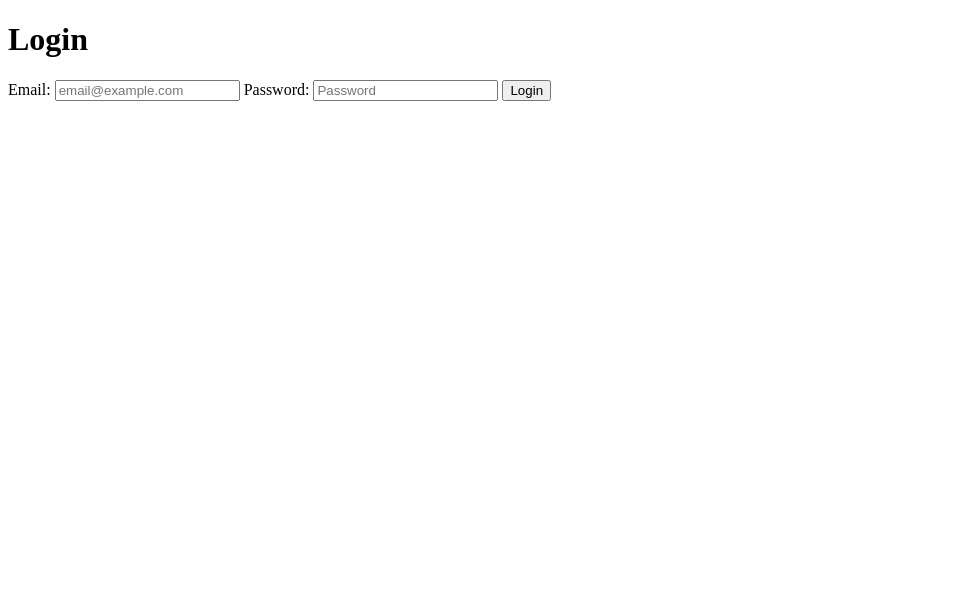
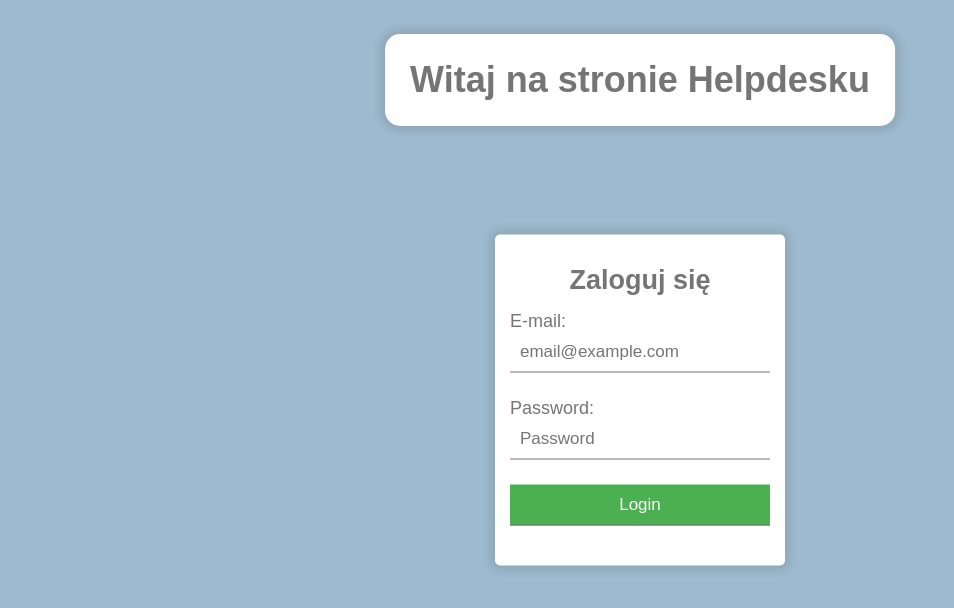
Before and after one commit to BaroshVBi/helpdesk, a website: page helpdesk/login.html in a window 1280 px wide. Shown: the whole page, without its empty margins (0-954 px from the left). Drawn offline with Linux system fonts and the light colour scheme.

Commit message:
login page css

```diff
--- a/helpdesk/login.html
+++ b/helpdesk/login.html
@@ -3,17 +3,19 @@
 <html xmlns="http://www.w3.org/1999/xhtml">
 <head>
     <meta charset="utf-8" />
+    <link rel="stylesheet" type="text/css" href="/style.css">
     <title>login</title>
 </head>
 <body>
-    <div class="login">
-        <h1>Login</h1>
+    <div class="banner center" style="top:10%;"><h1>Witaj na stronie Helpdesku</h1></div>
+    <div class="login center">
+        <h2>Zaloguj się</h2>
         <form action="/auth" method="post">
-            <label for="username">Email:</label>
-            <input type="text" name="email" placeholder="email@example.com" id="email" required>
-            <label for="password">Password:</label>
-            <input type="password" name="password" placeholder="Password" id="password" required>
-            <input type="submit" value="Login">
+            <label for="username">E-mail:</label><br>
+            <input type="text" name="email" placeholder="email@example.com" id="email" required><br>
+            <label for="password">Password:</label><br>
+            <input type="password" name="password" placeholder="Password" id="password" required><br>
+            <input type="submit" value="Login"/>
         </form>
     </div>
 </body>
--- a/helpdesk/public/Style.css
+++ b/helpdesk/public/Style.css
@@ -1,6 +1,7 @@
 body {
     background-color: #9ebace;
     margin: 0;
+    font-family: Arial, Helvetica, sans-serif;
 }
 
 td, th {
@@ -196,6 +197,58 @@ h2 {
     text-align: center;
 }
 
+.banner {
+    background-color: white;
+    padding: 25px;
+    border-radius: 15px;
+    box-shadow: 0px 0px 9px 5px rgba(0,0,0,0.1);
+    font-size: 18px;
+    color: #757575;
+}
+
+    .banner h1 {
+        margin: 0;
+    }
+
+.login {
+    background-color: white;
+    padding: 15px;
+    border-radius: 5px;
+    box-shadow: 0px 0px 9px 5px rgba(0,0,0,0.1);
+    font-size: 18px;
+    color: #757575;
+}
+
+    .login input {
+        width: 240px;
+        padding: 10px;
+        margin-bottom: 25px;
+        border: none;
+        border-bottom: 1px solid #757575;
+        outline: none;
+        font-size: 17px
+    }
+
+        .login input:focus {
+            border: none;
+            border-bottom: 1px solid #757575;
+        }
+
+        .login input[type=submit] {
+            width: 100%;
+            background-color: #4CAF50;
+            color: white;
+        }
+
+    .center {
+    margin: 0;
+    position: absolute;
+    top: 50%;
+    left: 50%;
+    -ms-transform: translate(-50%, -50%);
+    transform: translate(-50%, -50%);
+    }
+
 #add_ticket { }
 
     #add_ticket textarea {
```
